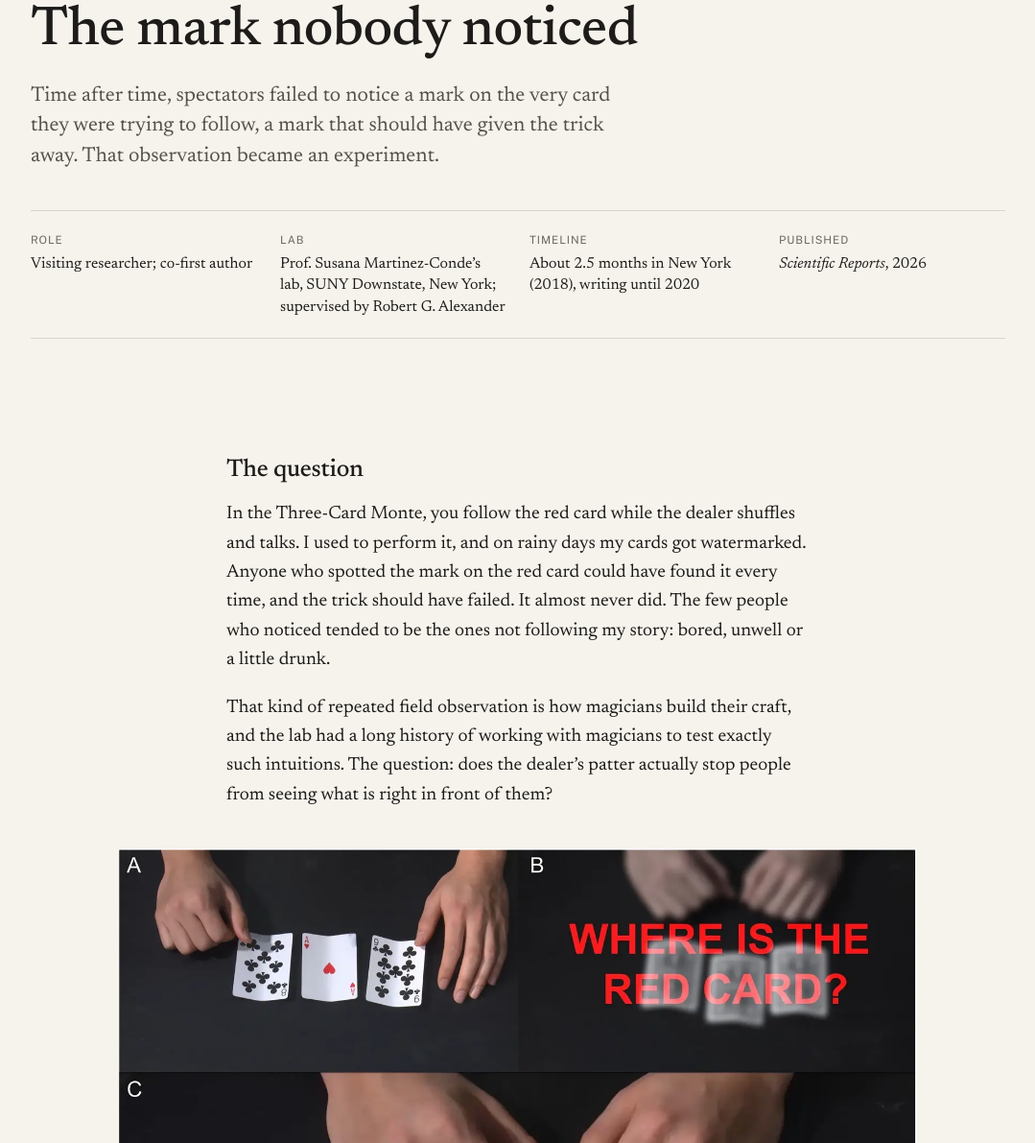
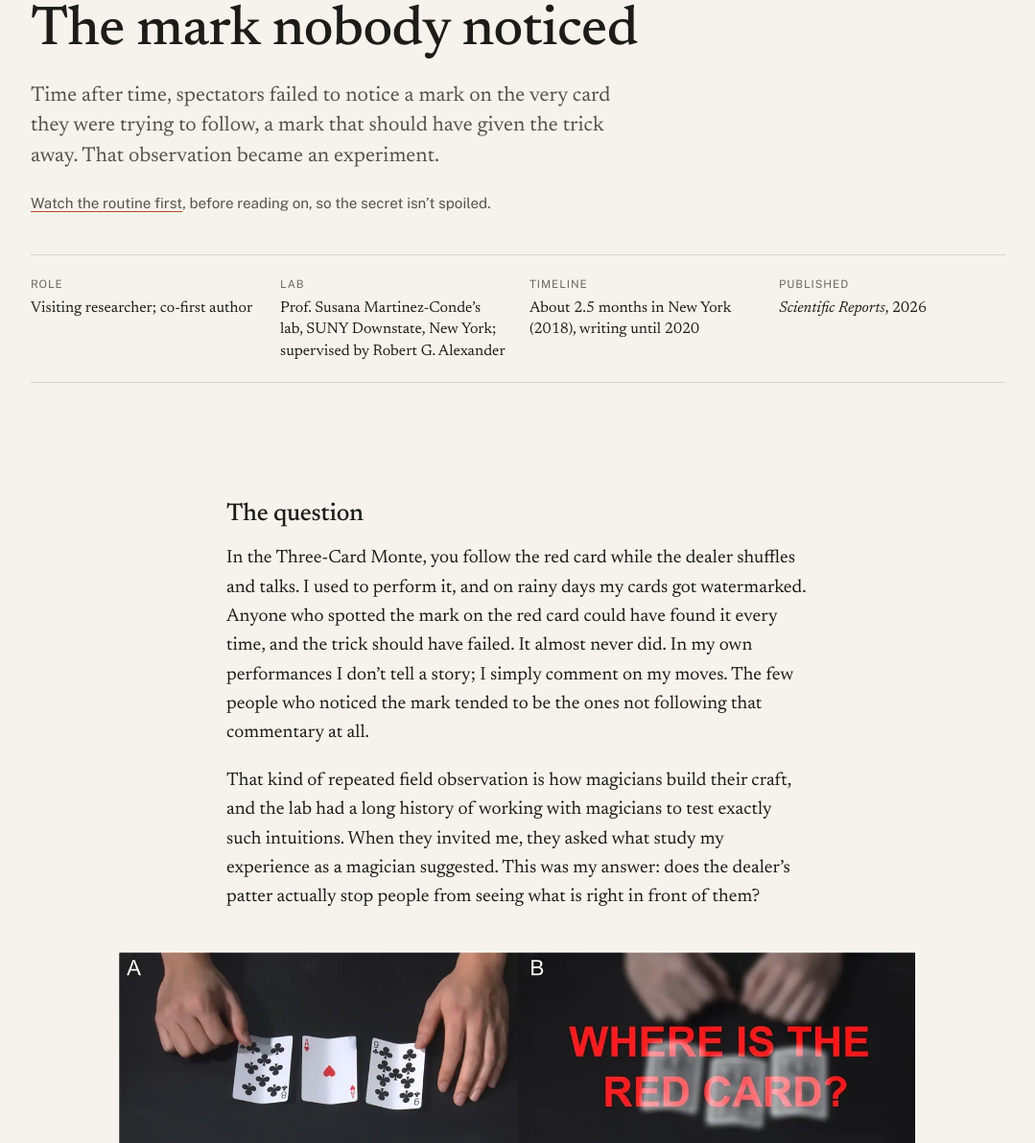
Before and after one commit to ArthurNguyen/ArthurNguyen.github.io, a PHP site: page /work/three-card-monte.html in a window 1280 px wide. Shown: the part 214-1405 px from the top of the page at 96% size, without its empty margins (100-1179 px from the left). Run offline with PHP 8.4, Linux system fonts and the light colour scheme.

Commit message:
Card-trick page rewritten in EN and FR from the paper

```diff
--- a/assets/style.css
+++ b/assets/style.css
@@ -393,3 +393,6 @@ nav a.here { color: var(--ink); text-decoration: underline; text-decoration-colo
 
 /* Game cards in Bicycle (poker) proportions, 63 x 88 mm */
 .table { height: 8.4rem; }
+
+/* "Watch first" line under a case-study lede */
+.case-head .watch-first { font-family: var(--sans); font-size: 0.95rem; color: var(--ink-2); margin-top: 1rem; }
--- a/work/three-card-monte.html
+++ b/work/three-card-monte.html
@@ -4,7 +4,7 @@
   <meta charset="utf-8">
   <meta name="viewport" content="width=device-width, initial-scale=1">
   <title>The mark nobody noticed · Arthur Nguyễn</title>
-  <meta name="description" content="How a magician's story affects what spectators notice: a Three-Card Monte experiment run by Arthur Nguyen in the Martinez-Conde lab, published in Scientific Reports (2026).">
+  <meta name="description" content="Does a magician's patter stop people from seeing what is in front of them? A Three-Card Monte experiment designed and run by Arthur Nguyen in the Martinez-Conde lab, published in Scientific Reports (2026).">
   <meta property="og:title" content="The mark nobody noticed">
   <meta property="og:description" content="A card that should have given the trick away, a story, and an experiment on misdirection. Published in Scientific Reports.">
   <meta property="og:image" content="https://arthurnguyen.ch/img/monte-cards.webp">
@@ -33,6 +33,7 @@
       <p class="label">Research · 2018, published 2026</p>
       <h1>The mark nobody noticed</h1>
       <p class="lede">Time after time, spectators failed to notice a mark on the very card they were trying to follow, a mark that should have given the trick away. That observation became an experiment.</p>
+      <p class="watch-first"><a href="https://www.youtube.com/watch?v=w9SmAEzNNsk">Watch the routine first</a>, before reading on, so the secret isn’t spoiled.</p>
       <dl class="facts">
         <div><dt>Role</dt><dd>Visiting researcher; co-first author</dd></div>
         <div><dt>Lab</dt><dd>Prof. Susana Martinez-Conde’s lab, SUNY Downstate, New York; supervised by Robert G. Alexander</dd></div>
@@ -45,43 +46,47 @@
   <div class="case-body">
     <div class="wrap">
       <h2>The question</h2>
-      <p>In the Three-Card Monte, you follow the red card while the dealer shuffles and talks. I used to perform it, and on rainy days my cards got watermarked. Anyone who spotted the mark on the red card could have found it every time, and the trick should have failed. It almost never did. The few people who noticed tended to be the ones not following my story: bored, unwell or a little drunk.</p>
-      <p>That kind of repeated field observation is how magicians build their craft, and the lab had a long history of working with magicians to test exactly such intuitions. The question: does the dealer’s patter actually stop people from seeing what is right in front of them?</p>
+      <p>In the Three-Card Monte, you follow the red card while the dealer shuffles and talks. I used to perform it, and on rainy days my cards got watermarked. Anyone who spotted the mark on the red card could have found it every time, and the trick should have failed. It almost never did. In my own performances I don’t tell a story; I simply comment on my moves. The few people who noticed the mark tended to be the ones not following that commentary at all.</p>
+      <p>That kind of repeated field observation is how magicians build their craft, and the lab had a long history of working with magicians to test exactly such intuitions. When they invited me, they asked what study my experience as a magician suggested. This was my answer: does the dealer’s patter actually stop people from seeing what is right in front of them?</p>
 
       <figure class="wide">
         <img src="../img/monte-figure.webp" width="1487" height="1294" alt="Three panels from the experiment video: the cards shown face up (eight of clubs, ace of hearts, nine of clubs), the question “Where is the red card?”, and the three cards face down under the dealer’s hands." loading="lazy">
-        <figcaption>Stills from the experiment video. Figure 1 from Nguyen, Alexander et al. (2026), <i>Scientific Reports</i>, open access (CC BY 4.0).</figcaption>
+        <figcaption>Stills from the experiment video. Photo: Marcos Lainez, SUNY Downstate Health Sciences University. Figure 1 from Nguyen, Alexander et al. (2026), <i>Scientific Reports</i>, open access (CC BY 4.0).</figcaption>
       </figure>
 
       <h2>The experiment</h2>
-      <p>Participants watched the same filmed routine five times, with a small mark on the red card. Only the soundtrack changed between groups: a story that fitted the routine, a story that didn’t, or silence. Did they notice the mark, and after how many viewings?</p>
+      <p>Participants were told they would watch a card game, never that it was a magic trick. They watched the same filmed routine five times, and six times per viewing the video paused to ask: “Where is the red card?”. The first choice was deliberately easy, as in a live performance, to build a false sense of security. The red card carried a subtle but visible water stain. Only the soundtrack changed between groups: a story that fitted the routine, a story that didn’t, or silence.</p>
+      <p>I wrote both stories. In the fitting one, the cards were the characters: Alice, Bob and Charlie go out to steal some money, and the words follow the hands, even admitting “it is starting to get confusing” when the moves turn deceptive. The other was a story too, with the same characters and the same length, but unrelated to what the hands were doing.</p>
 
       <figure>
         <img src="../img/magic-editing.webp" width="695" height="500" alt="Video editing software showing three playing cards face down on a table, the dealer's hands above them." loading="lazy">
-        <figcaption>Editing the stimuli, which I cut and adjusted myself. The routine was filmed in the university studio.</figcaption>
+        <figcaption>Editing the stimuli, which I cut and adjusted myself. The routine was filmed with Luke Ustinov in the university studio.</figcaption>
       </figure>
 
+      <h2>What we found</h2>
+      <p>Nothing, and that is a result. Across all three conditions, as many people noticed the mark, and just as quickly. Their eye movements didn’t differ either. In this routine at least, patter didn’t misdirect attention, despite what many magicians assume. It may matter for other reasons: emotional engagement, rapport with the performer, and simply making the show more fun.</p>
+
       <h2>What I did</h2>
-      <p>The study had been brainstormed before I arrived, which made for a very quick start. In about ten weeks, I:</p>
+      <p>It was the first research project I led from start to finish. In about ten weeks, I:</p>
       <ul>
         <li>recreated and adapted a magic routine so it could work as a controlled psychology experiment;</li>
-        <li>performed it for the camera in the university studio, with its staff: a single take that had to land in time with two different stories;</li>
+        <li>performed it for the camera in the university studio, filmed with Luke Ustinov: a single take that had to land in time with two different stories;</li>
+        <li>wrote and recorded both stories, matched in length and simplicity;</li>
         <li>edited the clips and adjusted the contrast to control how visible the mark was;</li>
-        <li>recruited and ran 55 participants, with eye-tracking recorded alongside, which I was trained on for the study (calibrating it was painful);</li>
+        <li>recruited participants door to door and ran most of the sessions myself, with eye-tracking recorded alongside, which I was trained on for the study (calibrating it was painful);</li>
         <li>led the first analysis and wrote the first draft of the manuscript.</li>
       </ul>
-      <p>The one step I didn’t do was programming the experiment itself: recording button presses and synchronising the eye-tracker.</p>
-      <p class="aside"><a href="https://www.youtube.com/watch?v=w9SmAEzNNsk">Watch the routine</a>: the same footage, which I later re-edited with timed pauses when we were planning an online version of the study.</p>
+      <p>The one step I didn’t do was programming the experiment itself, which our engineer, Ashwin Venkatakrishnan, took care of. It was exhausting and hands-on, and everything fell into place thanks to a great partner in Robert Alexander, who supervised me day to day.</p>
 
       <h2>The paper</h2>
       <p>The work was completed and published years later with the lab, as a joint first-author paper.</p>
-      <p class="aside">Nguyen, A.*, Alexander, R. G.*, Venkatakrishnan, A., Macknik, S. L., &amp; Martinez-Conde, S. (2026). Assessing the role of magician patter on deception in the Three-Card Monte. <i>Scientific Reports</i>, 16, 14770. *co-first authors · <a href="https://scholar.google.com/citations?user=TL-iueIAAAAJ">Google Scholar</a></p>
+      <p class="aside">Nguyen, A.*, Alexander, R. G.*, Venkatakrishnan, A., Macknik, S. L., &amp; Martinez-Conde, S. (2026). Assessing the role of magician patter on deception in the Three-Card Monte. <i>Scientific Reports</i>, 16, 14770. *co-first authors · <a href="https://www.nature.com/articles/s41598-026-43656-9">Read the paper</a></p>
 
       <h2>What I learned</h2>
-      <p>A field observation, repeated enough times, can become a controlled experiment. And running a full study in ten weeks showed me how much careful preparation makes speed possible.</p>
+      <p>A field observation, repeated enough times, can become a controlled experiment. A clear “no effect” is worth publishing too: it corrects a belief many magicians hold. And leading a study from idea to manuscript showed me how much careful preparation makes speed possible.</p>
 
       <h2>Try it</h2>
-      <p>There’s a small version of the game <a href="../#side">in the back room of the home page</a>. Play it more than once.</p>
+      <p>The little game <a href="../#side">in the back room of the home page</a> works like the real routine: the first round is fair. Play it more than once.</p>
     </div>
   </div>
 </main>
```
Also changed, not shown: fr/work/three-card-monte.html (+19 -14 lines).
